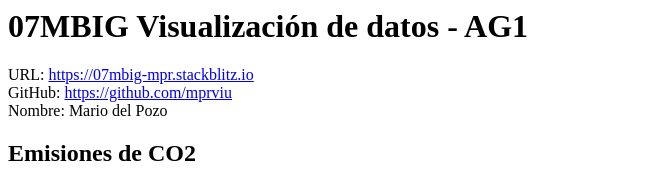
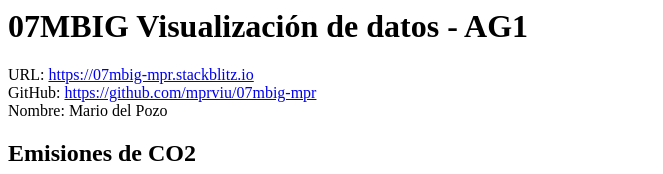
Before and after one commit to mprviu/07MBIG---Visualizacion-de-Datos, a plain HTML site: page index.html in a window 1280 px wide. Shown: the top 174 px of the page, without its empty margins (0-663 px from the left). Drawn offline with Linux system fonts and the light colour scheme.

Commit message:
1 file modified

```diff
--- a/index.html
+++ b/index.html
@@ -12,7 +12,7 @@
 
   URL: <a href="https://07mbig-mpr.stackblitz.io">https://07mbig-mpr.stackblitz.io</a>
   <br>
-  GitHub: <a href="https://github.com/mprviu">https://github.com/mprviu</a>
+  GitHub: <a href="https://github.com/mprviu/07mbig-mpr">https://github.com/mprviu/07mbig-mpr</a>
   <br>
   Nombre: Mario del Pozo
   <br>
```
